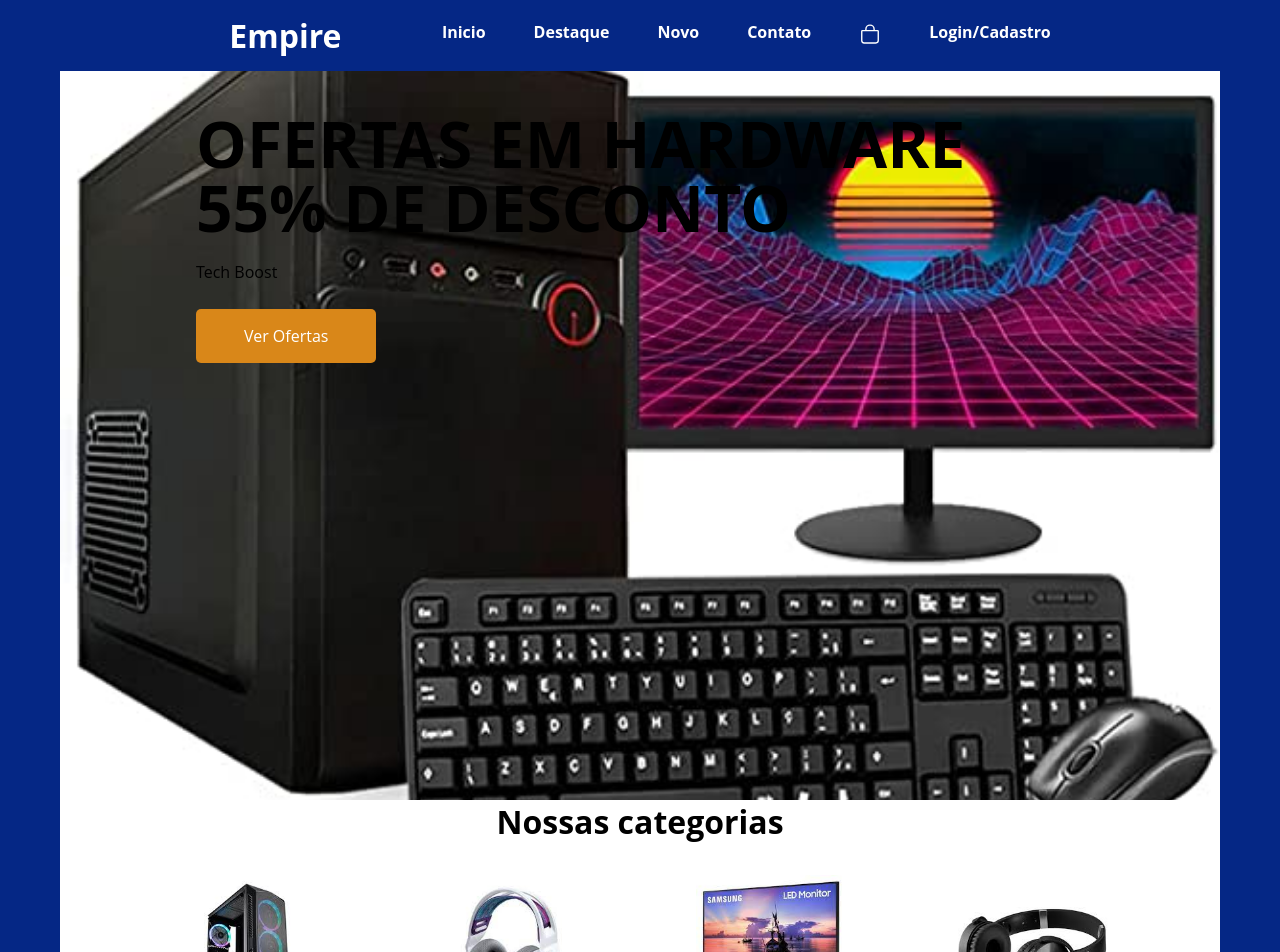
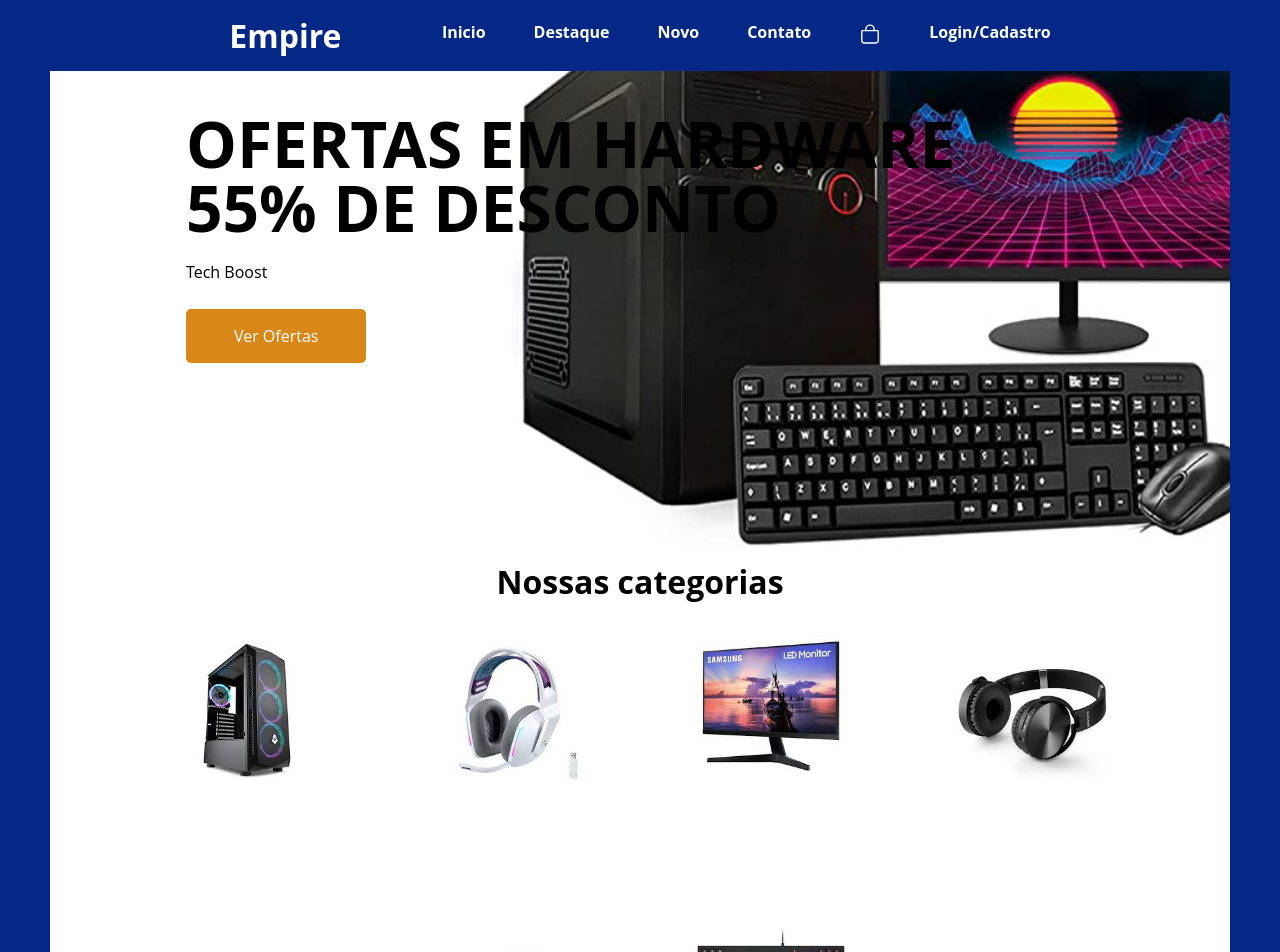
Before and after one commit to ChristianHdeSousa/ChristianHdeSousa.github.io, a plain HTML site: page Index.html in a window 1280 px wide. Shown: the top 952 px of the page. Drawn offline with nearby package versions, Linux system fonts and the light colour scheme.

Commit message:
css-corpo-att

```diff
--- a/Style.css
+++ b/Style.css
@@ -8,15 +8,15 @@
     border: none;
 }
 .fundo{
-    background-image: url(fundo5.jpg) ;
+    background-image: url(fundo5\ copiar.jpg) ;
     background-size: cover;
     background-repeat: no-repeat;
     background-position: center top;
     width: 100%;
     max-width: 100%;
-    height: 100vh;
-    border-left: solid 60px #052785;
-    border-right: solid 60px #052785;
+    height: 70vh;
+    border-left: solid 50px #052785;
+    border-right: solid 50px #052785;
 }
 header{
     display: flex;
@@ -98,8 +98,8 @@ section h1{
     align-items: center;
     text-align: center;
     font-size: 2rem;
-    border-left: solid 60px #052785;
-    border-right: solid 60px #052785;
+    border-left: solid 50px #052785;
+    border-right: solid 50px #052785;
 }
 
 .container-escolhas{
@@ -108,8 +108,8 @@ section h1{
     flex-wrap: wrap;
     gap: 7rem;
     padding-top: 2rem;
-    border-left: solid 60px #052785;
-    border-right: solid 60px #052785;
+    border-left: solid 50px #052785;
+    border-right: solid 50px #052785;
 }
 
 .cards-escolhas img{
```
Also changed, not shown: fundo5 copiar.jpg (added).
